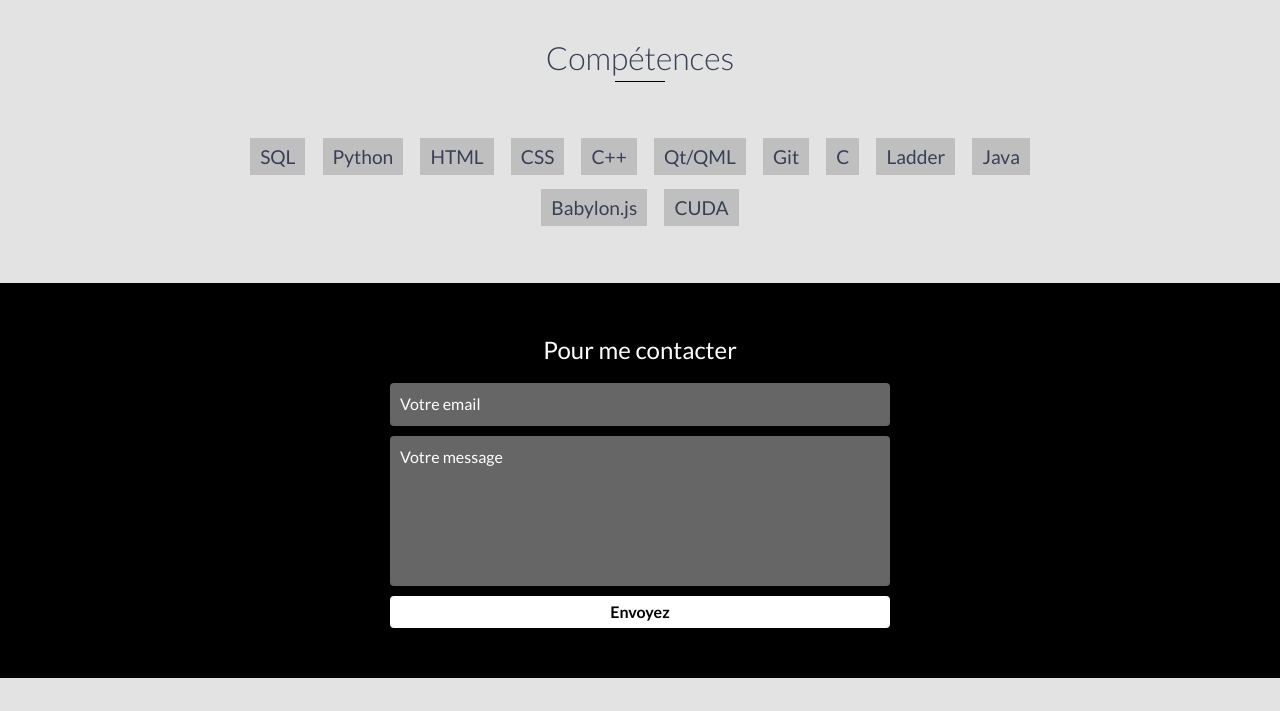
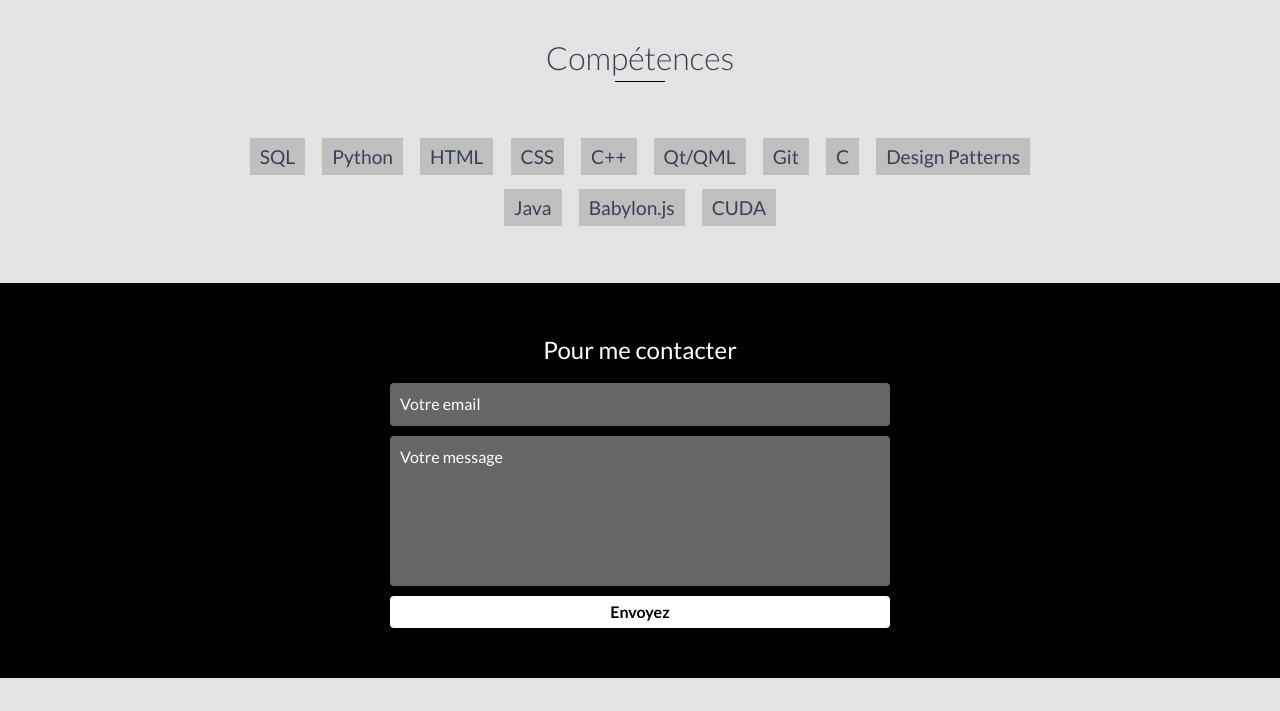
Before and after one commit to omarabedk/Portfolio, a website: page index.html in a window 1280 px wide. Shown: the part 5300-6011 px from the top of the page. Drawn offline with nearby package versions, Linux system fonts and the light colour scheme.

Commit message:
Update index.html

```diff
--- a/index.html
+++ b/index.html
@@ -354,7 +354,7 @@
 	    <li>Qt/QML</li>
 	    <li>Git</li>
             <li>C</li>
-            <li>Ladder</li>
+            <li>Design Patterns</li>
 	    <li>Java</li>
             <li>Babylon.js</li>
 	    <li>CUDA</li>
```
